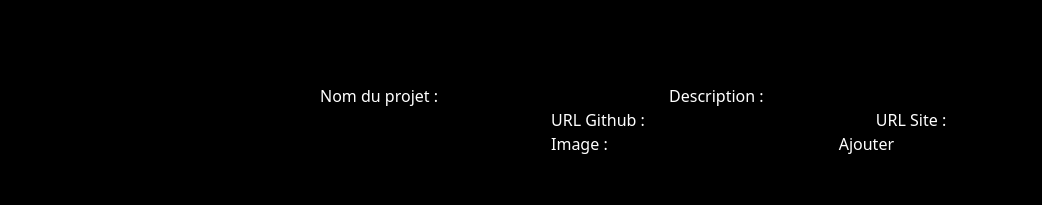
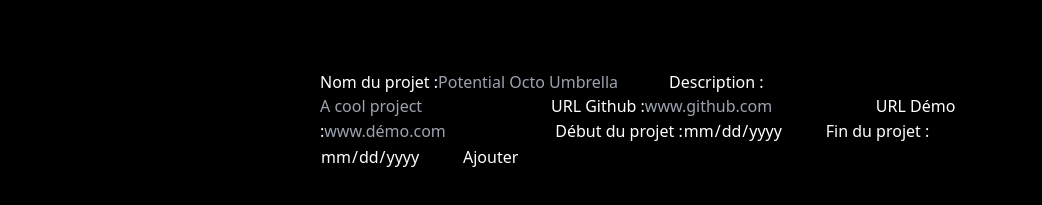
Before and after one commit to QuentinSamuel/Portfolio, a React (Vite) app in the folder frontend/: page / in a window 1280 px wide. Both pictures are taken after a click on the heading "Ajouter un projet". Shown: the part 195-400 px from the top of the page, without its empty margins (0-1042 px from the left). Built offline with nearby package versions, Linux system fonts and the light colour scheme; no server answers.

Commit message:
make crud for add a project

```diff
--- a/frontend/src/components/Project/ProjectModal.jsx
+++ b/frontend/src/components/Project/ProjectModal.jsx
@@ -1,25 +1,93 @@
+import { useRef } from "react";
+
 export default function ProjectModal() {
+  const nameRef = useRef();
+  const descriptionRef = useRef();
+  const githubRef = useRef();
+  const demoRef = useRef();
+  const startDateRef = useRef();
+  const endDateRef = useRef();
+
   return (
-    <form>
-      <label>
+    <form
+      onSubmit={(event) => {
+        event.preventDefault();
+
+        const project = {
+          name: nameRef.current.value,
+          description: descriptionRef.current.value,
+          github: githubRef.current.value,
+          demo: demoRef.current.value,
+          date_start: startDateRef.current.value,
+          date_end: endDateRef.current.value,
+        };
+        fetch(
+          `${
+            import.meta.env.VITE_BACKEND_URL ?? "http://localhost:5000"
+          }/projects`,
+          {
+            method: "POST",
+            headers: {
+              "Content-Type": "application/json",
+            },
+            body: JSON.stringify(project),
+          }
+        ).then((response) => {
+          if (response.status === 201) {
+            console.warn("Project created successfully");
+          } else {
+            console.warn("Error creating project");
+          }
+        });
+      }}
+    >
+      <label htmlFor="name">
         Nom du projet :
-        <input type="text" name="name" />
+        <input
+          ref={nameRef}
+          type="text"
+          id="name"
+          name="name"
+          placeholder="Potential Octo Umbrella"
+        />
       </label>
-      <label>
+      <label htmlFor="description">
         Description :
-        <input type="text" name="description" />
+        <input
+          type="text"
+          name="description"
+          id="description"
+          ref={descriptionRef}
+          placeholder="A cool project"
+        />
       </label>
-      <label>
+      <label htmlFor="github">
         URL Github :
-        <input type="text" name="github" />
+        <input
+          type="text"
+          name="github"
+          id="github"
+          ref={githubRef}
+          placeholder="www.github.com"
+        />
       </label>
-      <label>
-        URL Site :
-        <input type="text" name="site" />
+      <label htmlFor="demo">
+        URL Démo :
+        <input
+          type="text"
+          name="demo"
+          id="demo"
+          ref={demoRef}
+          placeholder="www.démo.com"
+        />
       </label>
-      <label>
-        Image :
-        <input type="text" name="image" />
+      <label htmlFor="startDate">
+        Début du projet :
+        <input type="date" name="starDate" id="startDate" ref={startDateRef} />
+      </label>
+      <label htmlFor="endDate">
+        Fin du projet :
+        <input type="date" name="endDate" id="endDate" ref={endDateRef} />
       </label>
       <button type="submit">Ajouter</button>
     </form>
```
Also changed, not shown: 2 other files (tests, documents, lock files or other folders).
